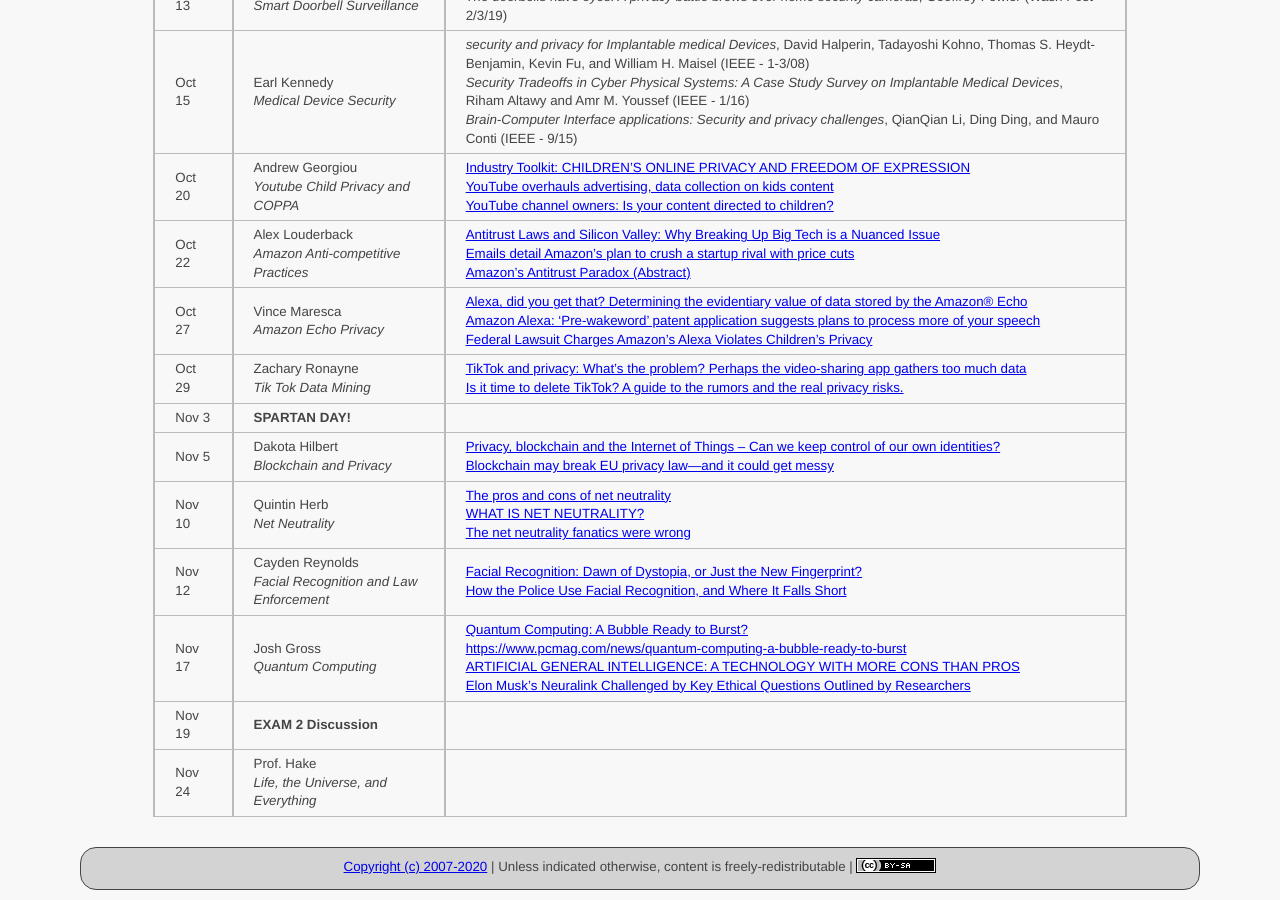
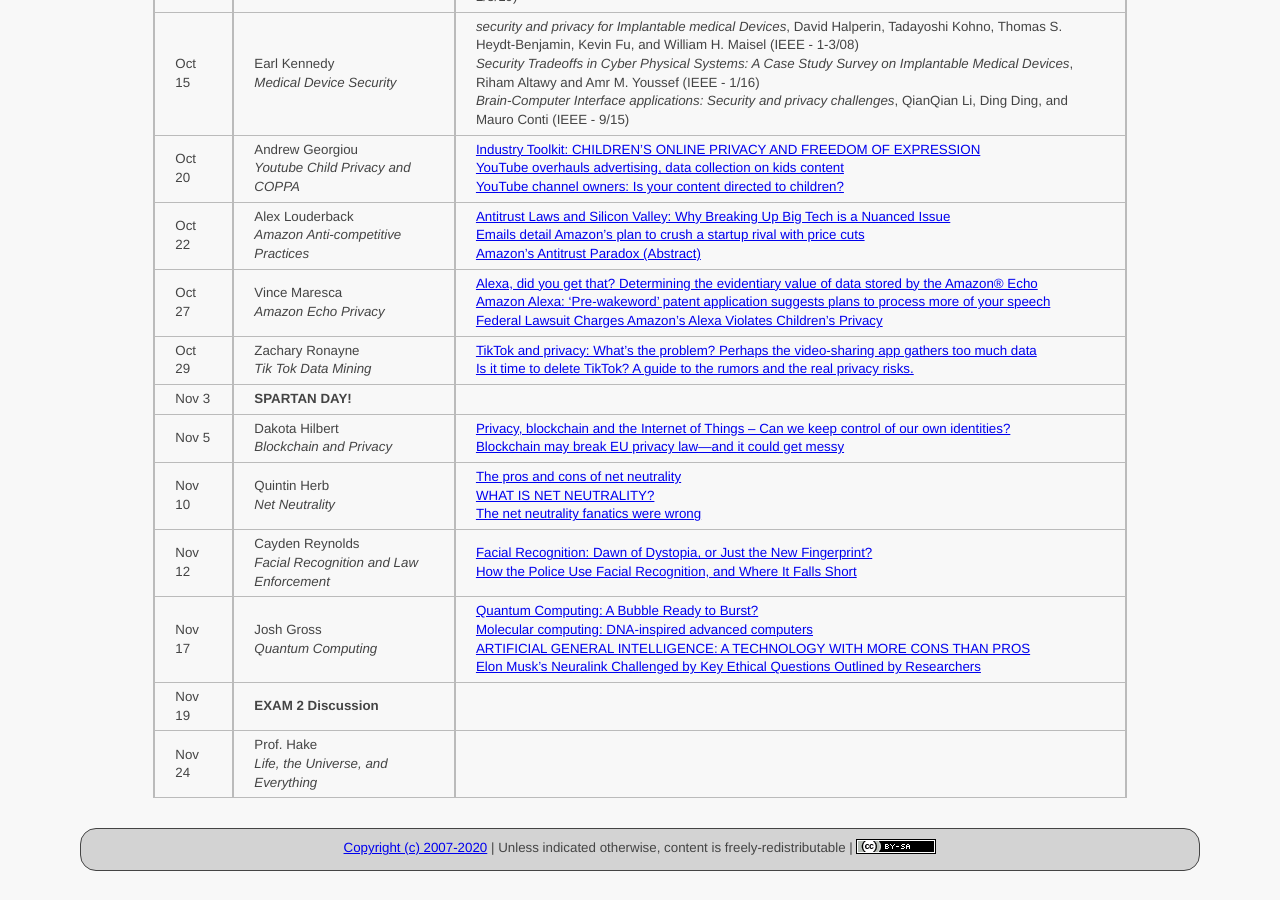
Before and after one commit to ycpcs/cs456-fall2020, a Jekyll site: the page built from schedule/index.md, in a window 1280 px wide and 900 px high, scrolled down 1235 px. Built offline with Jekyll 4.4.1, drawn with Linux system fonts in a browser that asks for light colours.

Commit message:
fix link
fix link

```diff
--- a/schedule/index.md
+++ b/schedule/index.md
@@ -38,7 +38,7 @@ All reading materials can be accessed via [Schmidt Library](http://library.ycp.e
 > Nov 5   | Dakota Hilbert <br> *Blockchain and Privacy* | [Privacy, blockchain and the Internet of Things – Can we keep control of our own identities?](https://unisa.edu.au/Media-Centre/Releases/2020/privacy-blockchain-and-the-internet-of-things--can-we-keep-control-of-our-own-identities/) <br /> [Blockchain may break EU privacy law—and it could get messy](https://modernconsensus.com/regulation/blockchain-may-break-eu-privacy-law-and-it-could-get-messy/)|
 > Nov 10  | Quintin Herb <br> *Net Neutrality* | [The pros and cons of net neutrality](https://www.itpro.co.uk/strategy/28115/the-pros-and-cons-of-net-neutrality) <br /> [WHAT IS NET NEUTRALITY?](https://www.aclu.org/issues/free-speech/internet-speech/what-net-neutrality) <br /> [The net neutrality fanatics were wrong](https://financialpost.com/opinion/the-net-neutrality-fanatics-were-wrong) |
 > Nov 12  | Cayden Reynolds <br> *Facial Recognition and Law Enforcement* | [Facial Recognition: Dawn of Dystopia, or Just the New Fingerprint?](https://www.nytimes.com/2019/05/18/us/facial-recognition-police.html) <br /> [How the Police Use Facial Recognition, and Where It Falls Short](https://www.nytimes.com/2020/01/12/technology/facial-recognition-police.html) |
-> Nov 17  | Josh Gross <br> *Quantum Computing* | [Quantum Computing: A Bubble Ready to Burst?](https://www.pcmag.com/news/quantum-computing-a-bubble-ready-to-burst) <br /> [https://www.pcmag.com/news/quantum-computing-a-bubble-ready-to-burst](https://www.thehindu.com/sci-tech/technology/molecular-computing-dna-inspired-advanced-computers/article32892951.ece) <br /> [ARTIFICIAL GENERAL INTELLIGENCE: A TECHNOLOGY WITH MORE CONS THAN PROS](https://www.analyticsinsight.net/artificial-general-intelligence-a-technology-with-more-cons-than-pros/) <br /> [Elon Musk's Neuralink Challenged by Key Ethical Questions Outlined by Researchers](https://www.techtimes.com/articles/254067/20201111/elon-musks-neuralink-challenged-key-ethical-questions-outlined-researchers.htm)|
+> Nov 17  | Josh Gross <br> *Quantum Computing* | [Quantum Computing: A Bubble Ready to Burst?](https://www.pcmag.com/news/quantum-computing-a-bubble-ready-to-burst) <br /> [Molecular computing: DNA-inspired advanced computers](https://www.thehindu.com/sci-tech/technology/molecular-computing-dna-inspired-advanced-computers/article32892951.ece) <br /> [ARTIFICIAL GENERAL INTELLIGENCE: A TECHNOLOGY WITH MORE CONS THAN PROS](https://www.analyticsinsight.net/artificial-general-intelligence-a-technology-with-more-cons-than-pros/) <br /> [Elon Musk's Neuralink Challenged by Key Ethical Questions Outlined by Researchers](https://www.techtimes.com/articles/254067/20201111/elon-musks-neuralink-challenged-key-ethical-questions-outlined-researchers.htm)|
 > Nov 19  | **EXAM 2 Discussion** | |
 > Nov 24  | Prof. Hake <br /> *Life, the Universe, and Everything* | |
 
```
